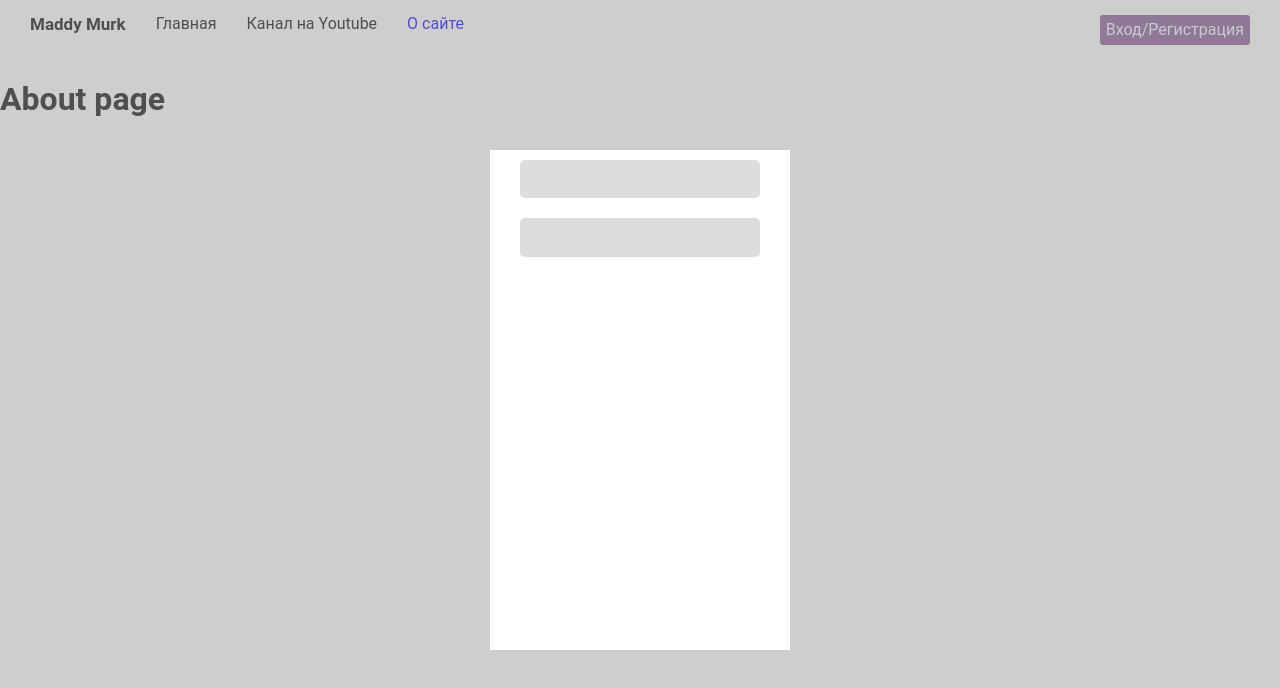
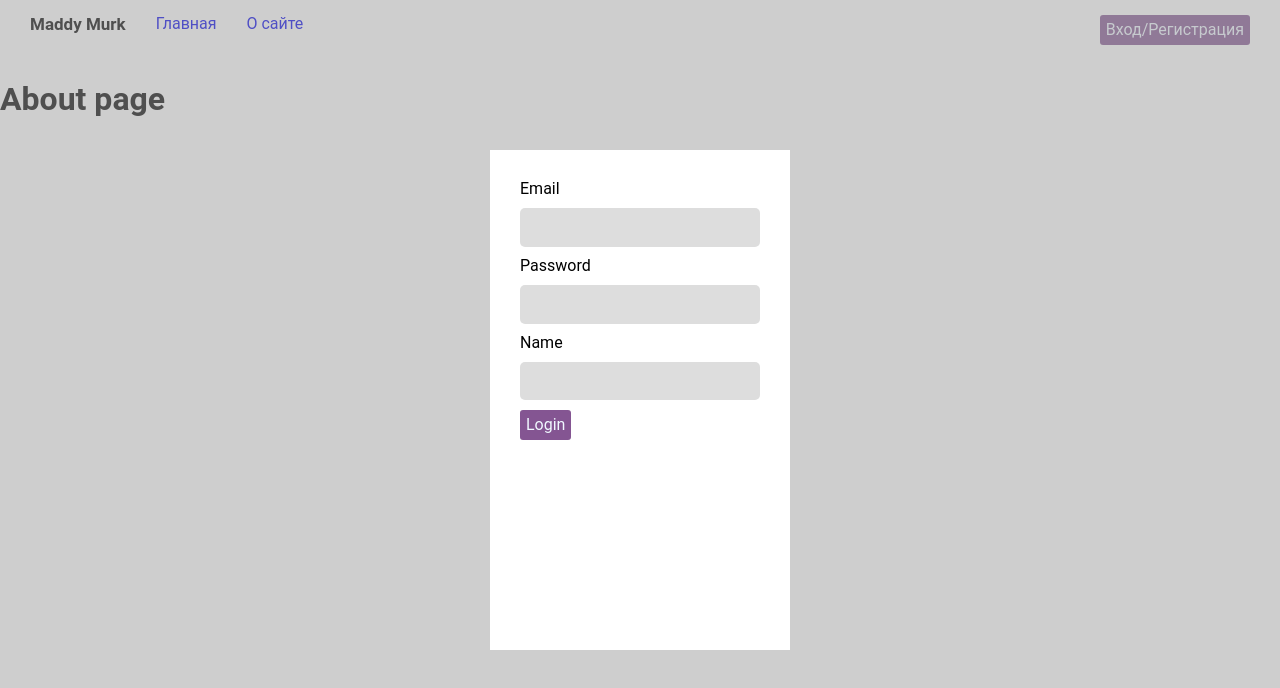
Before and after one commit to ost123782/maddy-murk, a React (Create React App) app: page /about in a window 1280 px wide. Both pictures are taken after a click on the button "Вход/Регистрация". Shown: the top 688 px of the page. Built offline with nearby package versions, Linux system fonts and the light colour scheme.

Commit message:
register and logout mid

```diff
--- a/package.json
+++ b/package.json
@@ -7,6 +7,7 @@
     "@testing-library/react": "^12.1.2",
     "@testing-library/user-event": "^13.5.0",
     "bootstrap": "^5.1.3",
+    "json-server": "^0.17.0",
     "node-sass": "^7.0.1",
     "react": "^17.0.2",
     "react-bootstrap": "^2.1.2",
--- a/src/App.js
+++ b/src/App.js
@@ -1,6 +1,6 @@
 import { Routes, Route, BrowserRouter } from 'react-router-dom';
 import './App.scss';
-import {useContext} from 'react'
+import {useContext, useEffect, useState} from 'react'
 import Header from './components/Header'
 import Home from './pages/Home';
 import About from './pages/Home/About';
@@ -9,18 +9,31 @@ import Register from './components/Register';
 
 function App() {
   const {setReg, register} = useContext(RegContext)
+  const [isLog, setLogin] = useState(false)
+
+  useEffect(() => {
+    const isLogged = localStorage.getItem('ISLOGGED')
+
+
+    if(isLogged) {
+      console.log('ISLOGGED')
+      setLogin(true)
+
+    }
+    return
+  }, [register])
 
 
   return (
     <>
 
       <BrowserRouter>
-      <Header setReg={setReg}  reg = {register}/>
+      <Header isLog = {isLog} setReg={setReg} setLogin={setLogin}  reg = {register}/>
         <Routes>
           <Route path='/' element={<Home/>}/>
           <Route path='/about' element={<About/>}/>
         </Routes>
-      {register ? <Register/> : null}
+      {register ? <Register setReg={setReg}/> : null}
       </BrowserRouter>
     </>
   );
--- a/src/components/Header/index.js
+++ b/src/components/Header/index.js
@@ -3,20 +3,22 @@ import { Link } from "react-router-dom"
 import'./styles.scss'
 
 
-const Header = ({setReg, reg}) => {
+const Header = ({setReg, isLog, setLogin}) => {
 
-
+    const logOut = () => {
+        localStorage.removeItem('ISLOGGED')
+        setLogin(false)
+    }
 
     return (
         <header className="header">
             <nav className="header__block">
                 <h1 className="header__block-item">Maddy Murk</h1>
-                <span className="header__block-item">Главная</span>
-                <span className="header__block-item">Канал на Youtube</span>
+                <Link to='/' className="header__block-item">Главная</Link>
                 <Link to='/about' className="header__block-item">О сайте</Link>
             </nav>
             <nav className="header__block">
-                <button onClick={()  => {setReg(true)}}  className="header__block-btn">Вход/Регистрация</button>
+                {!isLog ? <button onClick={()  => {setReg(true)}}  className="header__block-btn">Вход/Регистрация</button> : <button className="header__block-btn" onClick={() => {logOut()}}>Выйти</button>}
             </nav>
         </header>
     )
--- a/src/components/Register/index.js
+++ b/src/components/Register/index.js
@@ -1,12 +1,45 @@
 import React from "react"
+import useInput from "../../hooks/HookInput"
 import "./styles.scss"
 
-const Register = () => {
+
+
+
+const Register = ({setReg}) => {
+
+
+    const nameVal = useInput(''),
+    passVal = useInput(''),
+    emailVal = useInput('')
+
+    const regUsr = async (e) => {
+        const data = {name: nameVal, email: emailVal, password: passVal}
+        e.preventDefault()
+        await fetch('http://localhost:5000/users', {
+            method: "POST",
+            headers: {
+                'Content-Type': 'application/json'
+            },
+            body: JSON.stringify(data)
+        }).then(() => {setReg(false); localStorage.setItem("ISLOGGED", true)})
+        .catch(() => {console.log('fail')})
+
+    }
+
     return (
-        <div className="reg__popup">
-            <div className="reg__popup__menu">
-                <input type="email" className="reg__popup__menu__inp" />
-                <input type="password" className="reg__popup__menu__inp" />
+        <div className="reg__popup" onClick={() => {setReg(false)}}>
+            <div className="reg__popup__menu" onClick={(e)=>{e.stopPropagation()}}>
+                <div className="reg__popup__menu-item">
+                    <form onSubmit={(e) => {regUsr(e)}}>
+                        <label>Email</label>
+                        <input value={emailVal.value} onChange={emailVal.onChange} type="email" className="reg__popup__menu__inp" />
+                        <label>Password</label>
+                        <input value={passVal.value} onChange={passVal.onChange} type="password" className="reg__popup__menu__inp" />
+                        <label>Name</label>
+                        <input value={nameVal.value} onChange={nameVal.onChange} type="text" className="reg__popup__menu__inp" />
+                        <button type="submit">Login</button>
+                    </form>
+                </div>
             </div>
         </div>
     )
--- a/src/components/Register/styles.scss
+++ b/src/components/Register/styles.scss
@@ -11,13 +11,26 @@
     align-items: center;
 
     &__menu {
-
+        opacity: 0;
+        animation: ani 2.5s forwards;
         width: 300px;
         height: 500px;
         background-color: white;
         display: flex;
         flex-direction: column;
         align-items: center;
+
+        @keyframes ani {
+            0% {opacity: 0;}
+            100% {opacity: 1;}
+        }
+
+        &-item {
+            display: flex;
+            flex-direction: column;
+            align-items: center;
+            padding: 30px;
+        }
 
         &__inp {
             border: none;
--- /dev/null
+++ b/src/hooks/HookInput/index.js
@@ -0,0 +1,16 @@
+import {useState} from 'react'
+
+const useIpnut = (initialValue) => {
+    const [value, setValue] = useState(initialValue)
+
+    const handleValue = (e) => {
+
+        setValue(e.target.value)
+    }
+
+    return {
+        value, onChange: handleValue
+    }
+}
+
+export default useIpnut
```
Also changed, not shown: server.json (added, +81 -0 lines), 1 other file (tests, documents, lock files or other folders).
